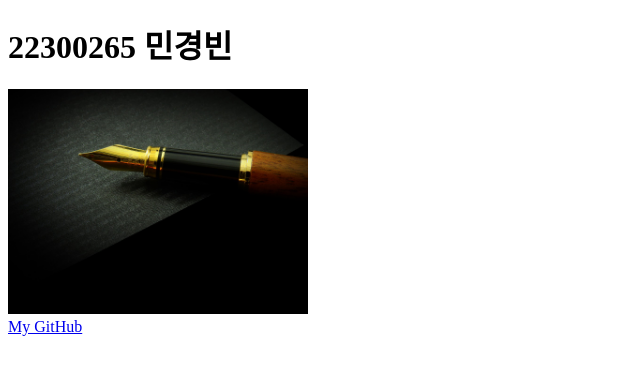
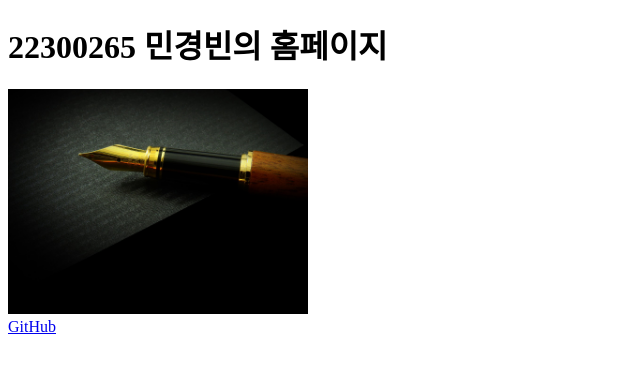
Before and after one commit to 2024OSS/1-min06150315, a plain HTML site: page index.html in a window 1280 px wide. Shown: the whole page, without its empty margins (0-640 px from the left). Drawn offline with Linux system fonts and the light colour scheme.

Commit message:
Update index.html

```diff
--- a/index.html
+++ b/index.html
@@ -6,8 +6,8 @@
     <title>Document</title>
 </head>
 <body>
-    <h1>22300265 민경빈</h1>
+    <h1>22300265 민경빈의 홈페이지</h1>
     <img src="./img/pen.jpg" width="300"><br>
-    <a href="https://github.com/min06150315">My GitHub</a>
+    <a href="https://github.com/min06150315">GitHub</a>
 </body>
 </html>
```
